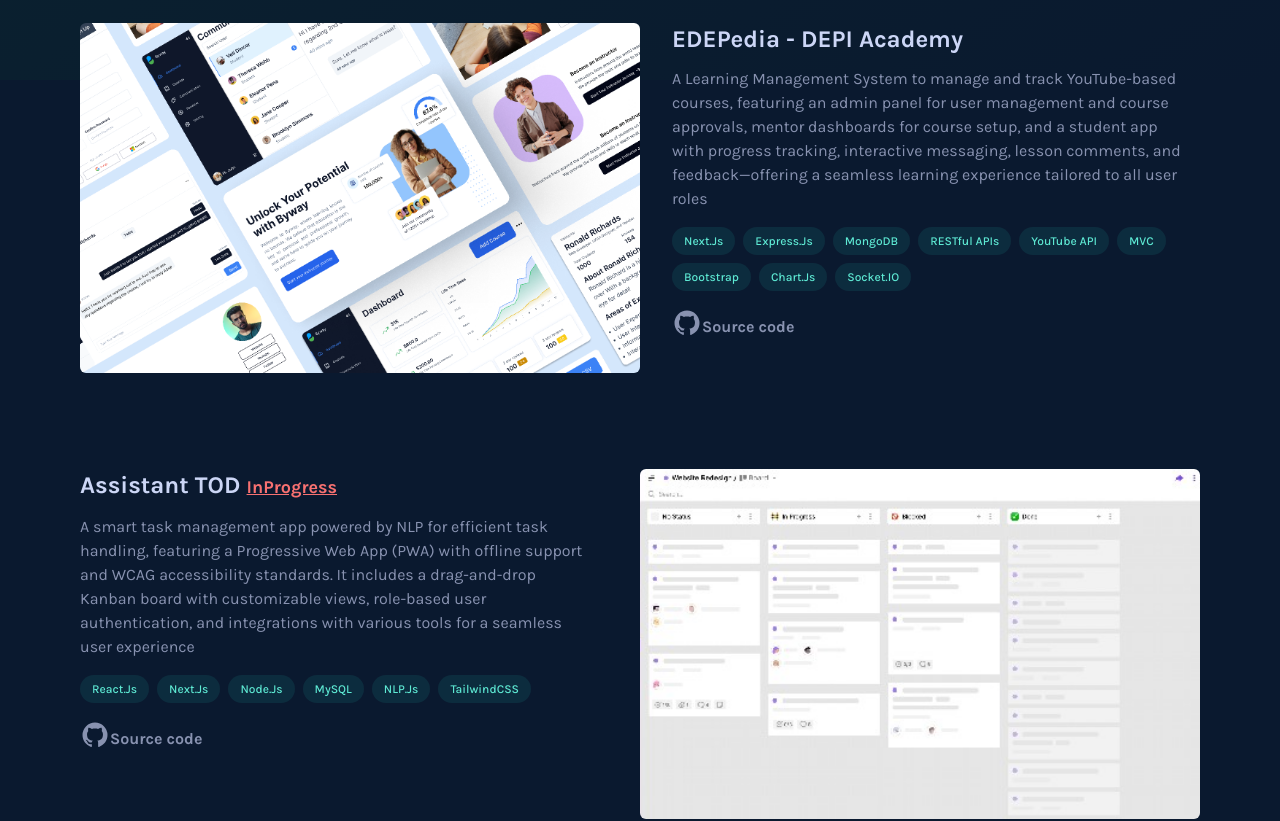
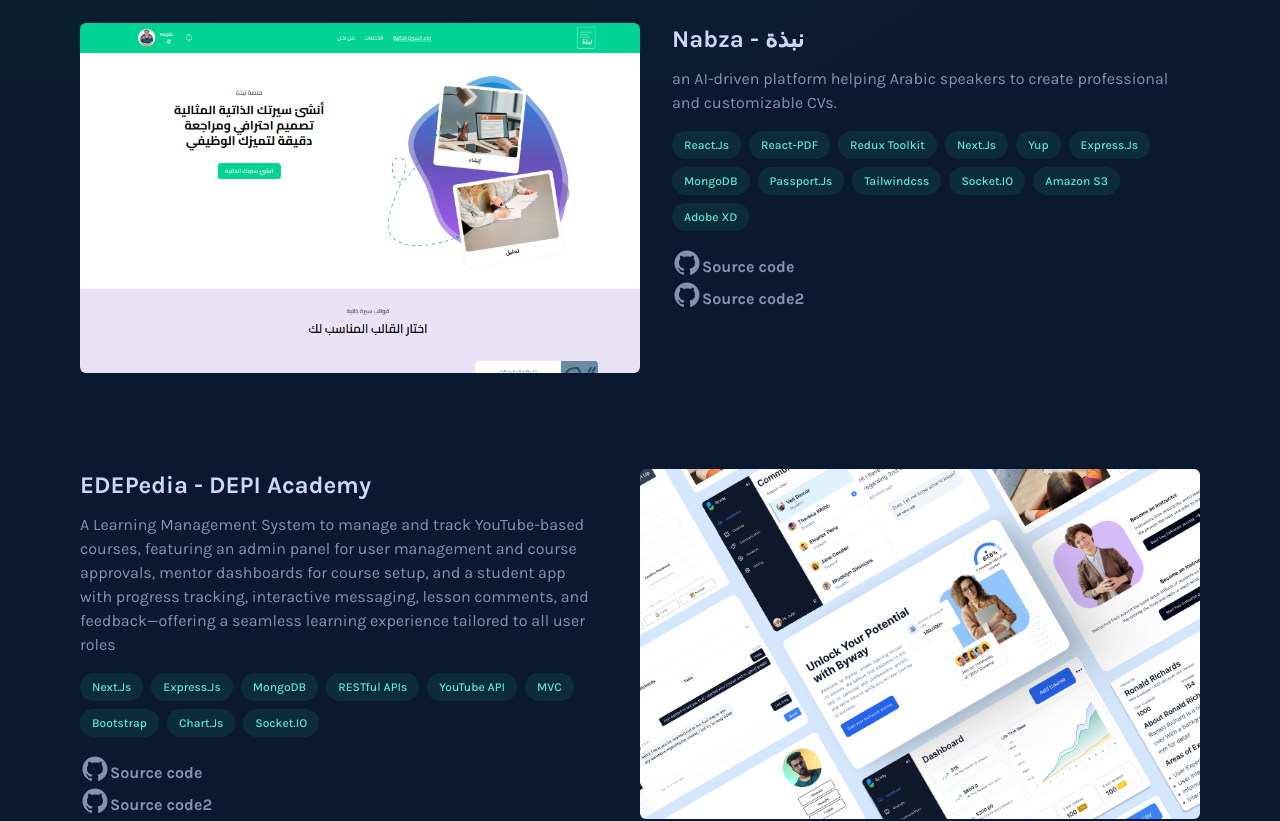
Before and after one commit to ragab0/ragab-portfolio, a Next.js app: page /work in a window 1280 px wide. Shown: the part 720-1541 px from the top of the page. Built offline with nearby package versions, Linux system fonts and the light colour scheme.

Commit message:
Updated cv href link && added nabza project

```diff
--- a/app/about/components/Sidebar.js
+++ b/app/about/components/Sidebar.js
@@ -23,7 +23,7 @@
       <h3 alt="Ragab-Resume">
         <Link
           target="_blank"
-          href="https://ragab0.github.io/Ragab-Resume/"
+          href="https://drive.google.com/file/d/1AILE8hj8UjYLoPNA_rwxsYmzgA-ARMhJ/view?usp=sharing"
           className="btn-primary w-full block text-center"
         >
           Resume
--- a/app/page.js
+++ b/app/page.js
@@ -5,7 +5,7 @@
   return (
     <div className="home-page lg:mt-32 lg:max-w-4xl xl:max-w-6xl 2xl:max-w-full mx-auto flex flex-col-reverse lg:flex-row items-center justify-between lg:gap-16">
       <div className="mt-16 lg:mt-0 text-center lg:text-start">
-        <p className="mb-4 text-[#64ffda] font-mono">Salamu Alaykum,</p>
+        <p className="mb-4 text-[#64ffda] font-mono">Salamun Alaykum,</p>
         <h1>
           I'm <span>Ragab Eid</span>
         </h1>
--- a/app/work/components/FeaturedProjects.js
+++ b/app/work/components/FeaturedProjects.js
@@ -7,7 +7,15 @@
     <section className="featured-projects">
       {projects.map(
         (
-          { name, description, coreSkills, srcImg, link, gitLink, inProgress },
+          {
+            name,
+            description,
+            coreSkills,
+            srcImg,
+            link,
+            inProgress,
+            gitLinks = [],
+          },
           i
         ) => (
           <figure
@@ -50,13 +58,17 @@
                   </li>
                 ))}
               </ul>
+              {gitLinks.map((gitLink, i) => (
                 <Link
+                  key={i}
                   href={gitLink || "#"}
                   target={gitLink ? "_blank" : "_top"}
                   className="flex items-end hover:opacity-80 font-bold "
                 >
                   <Github width={30} className="block" /> Source code
+                  {!!i && i + 1}
                 </Link>
+              ))}
             </figcaption>
           </figure>
         )
--- a/app/work/components/MoreProjects.js
+++ b/app/work/components/MoreProjects.js
@@ -21,7 +21,7 @@
     <section className="more-projects grid grid-cols-1 md:grid-cols-2 lg:grid-cols-3 gap-5">
       {projects
         .slice(0, currentCount)
-        .map(({ name, description, skills, srcImg, link, gitLink }, i) => (
+        .map(({ name, description, skills, srcImg, link, gitLinks }, i) => (
           <figure
             key={i}
             className="flex flex-col w-full gap-4 overflow-hidden rounded-md
@@ -46,13 +46,16 @@
               <div>
                 <div className="flex items-start justify-between gab-2 mb-2">
                   <h3 className="mb-0">{name}</h3>
+                  {gitLinks.map((gitLink, i) => (
                     <Link
                       href={gitLink || "#"}
                       target={gitLink ? "_blank" : "_top"}
                       className="flex items-end hover:opacity-80 font-bold "
                     >
                       <Github width={25} className="block" />
+                      {!!i && i + 1}
                     </Link>
+                  ))}
                 </div>
                 <p className="text-lightSlate">{description}</p>
               </div>
--- a/assets/data/projectsApi.js
+++ b/assets/data/projectsApi.js
@@ -1,3 +1,4 @@
+import Nabza from "@/assets/imgs/projects/Nabza/home1.png";
 import EdepediaPreview from "@/assets/imgs/projects/EDEPedia/EDEPedia-preview.png";
 import TodPreview from "@/assets/imgs/projects/TOD/TodPreview2.png";
 import Portfolio from "@/assets/imgs/projects/portfolio.png";
@@ -20,10 +21,40 @@
 export const featuredProjectsApi = [
   // P01
   {
+    name: "Nabza - نبذة",
+    srcImg: Nabza,
+    link: "https://www.ragab.shop/",
+    gitLinks: [
+      "https://github.com/ragab0/nabza-platform-api",
+      "https://github.com/ragab0/nabza-platform",
+    ],
+    description: `
+      an AI-driven platform helping Arabic speakers to create professional and customizable CVs.
+    `,
+    coreSkills: [
+      "React.js",
+      "React-PDF",
+      "Redux Toolkit",
+      "Next.js",
+      "Yup",
+      "Express.js",
+      "MongoDB",
+      "Passport.js",
+      "Tailwindcss",
+      "Socket.IO",
+      "Amazon S3",
+      "Adobe XD",
+    ],
+  },
+
+  {
     name: "EDEPedia - DEPI Academy",
     srcImg: EdepediaPreview,
     link: "https://lms-depi-final-project.vercel.app/",
-    gitLink: "https://github.com/ragab0/lms-web-based-system",
+    gitLinks: [
+      "https://github.com/ragab0/lms-web-based-system",
+      "https://github.com/ragab0/learning-management-system-api",
+    ],
     description: `
       A Learning Management System to manage and track YouTube-based courses, featuring an admin panel for user management and course approvals, mentor dashboards for course setup, and a student app with progress tracking, interactive messaging, lesson comments, and feedback—offering a seamless learning experience tailored to all user roles
     `,
@@ -40,42 +71,42 @@
     ],
   },
 
-  // P02
-  {
-    name: "Assistant TOD",
-    srcImg: TodPreview,
-    link: "https://todo-tasks-manager.vercel.app",
-    gitLink: "https://github.com/ragab0/todo-list",
-    description: `
-    A smart task management app powered by NLP for efficient task handling, featuring a Progressive Web App (PWA) with offline support and WCAG accessibility standards. It includes a drag-and-drop Kanban board with customizable views, role-based user authentication, and integrations with various tools for a seamless user experience
-    `,
-    skills: [
-      "HTML5",
-      "CSS3",
-      "JavaScript",
-      "JSON",
-      "React",
-      "Next.js",
-      "TailwindCSS",
-      "Figma",
-    ],
-    coreSkills: [
-      "React.js",
-      "Next.js",
-      "Node.js",
-      "MySQL",
-      "NLP.js",
-      "TailwindCSS",
-    ],
-    inProgress: true,
-  },
+  // // P02
+  // {
+  //   name: "Assistant TOD",
+  //   srcImg: TodPreview,
+  //   link: "https://todo-tasks-manager.vercel.app",
+  //   gitLink: "https://github.com/ragab0/todo-list",
+  //   description: `
+  //   A smart task management app powered by NLP for efficient task handling, featuring a Progressive Web App (PWA) with offline support and WCAG accessibility standards. It includes a drag-and-drop Kanban board with customizable views, role-based user authentication, and integrations with various tools for a seamless user experience
+  //   `,
+  //   skills: [
+  //     "HTML5",
+  //     "CSS3",
+  //     "JavaScript",
+  //     "JSON",
+  //     "React",
+  //     "Next.js",
+  //     "TailwindCSS",
+  //     "Figma",
+  //   ],
+  //   coreSkills: [
+  //     "React.js",
+  //     "Next.js",
+  //     "Node.js",
+  //     "MySQL",
+  //     "NLP.js",
+  //     "TailwindCSS",
+  //   ],
+  //   inProgress: true,
+  // },
 
   // P03
   {
     name: "GPT-3",
     srcImg: GPT3,
     link: "https://ragab-gpt-3.vercel.app/",
-    gitLink: "https://github.com/ragab0/GPT-3",
+    gitLinks: ["https://github.com/ragab0/GPT-3"],
     description: `Responsive landing page built with React, Next.js, and TailwindCSS, transforming a Figma design into a fully functional webpage. Features include AOS scroll animations, cross-browser compatibility, and a user-friendly interface for an engaging and seamless experience`,
     skills: [
       "HTML5",
@@ -104,7 +135,7 @@
     name: "HooBank",
     srcImg: HooBank,
     link: "https://ragab-hoo-bank.vercel.app/",
-    gitLink: "https://github.com/ragab0/Hoo-Bank",
+    gitLinks: ["https://github.com/ragab0/Hoo-Bank"],
     description: `
       Modern, responsive landing page with Figma design transformation, and cross-browser compatibility
     `,
@@ -114,7 +145,7 @@
     name: "Comphy-Sloth-Store",
     srcImg: store,
     link: "https://comphy-store.vercel.app/",
-    gitLink: "https://github.com/ragab0/comfy_store",
+    gitLinks: ["https://github.com/ragab0/comfy_store"],
     description: `
     E-Commerce platform
     integrated with internal Express.js API and a file-based database,
@@ -126,7 +157,7 @@
     name: "Ramy-Fitness-App",
     srcImg: Fitness,
     link: "https://ramy-fitness.vercel.app",
-    gitLink: "https://github.com/ragab0/Ramy-Fitness",
+    gitLinks: ["https://github.com/ragab0/Ramy-Fitness"],
     description: `عااااش يا بطـــل…`,
     skills: ["Next.js", "Rapid-API", "Figma", "TailwindCSS"],
   },
@@ -135,7 +166,7 @@
     name: "Noxe-Movies-App",
     srcImg: NoxeImage,
     link: "https://noxe-movies-app.vercel.app",
-    gitLink: "https://github.com/ragab0/noxe-movies-app",
+    gitLinks: ["https://github.com/ragab0/noxe-movies-app"],
     description: `Movie app integrated with TMDP API`,
     skills: [
       "React",
@@ -150,7 +181,7 @@
     name: "Le-Resturant",
     srcImg: LeResturant,
     link: "https://ragab-resturant.onrender.com",
-    gitLink: "https://github.com/ragab0/React_Resturant",
+    gitLinks: ["https://github.com/ragab0/React_Resturant"],
     description: `Transformed Figma design into responsive webpage`,
     skills: ["React", "Figma", "TailwindCSS"],
   },
@@ -159,7 +190,7 @@
     name: "friend-simon",
     srcImg: SimonImage,
     link: "https://ragab0.github.io/friend-simon/",
-    gitLink: "https://github.com/ragab0/friend-simon",
+    gitLinks: ["https://github.com/ragab0/friend-simon"],
     description: `Simple portfolio for my friend - Become a Friend and Build Your Portfolio :D`,
     skills: ["HTML5", "CSS3", "Bootstrap-grid-system", "CSS-Columns"],
   },
@@ -168,7 +199,7 @@
     name: "Elzero_02",
     srcImg: Kasper,
     link: "https://ragab0.github.io/Kasper",
-    gitLink: "https://github.com/ragab0/Kasper",
+    gitLinks: ["https://github.com/ragab0/Kasper"],
     skills: ["HTML5", "CSS3"],
   },
 
@@ -176,7 +207,7 @@
     name: "resto-restaurant",
     srcImg: Resto,
     link: "https://ragab0.github.io/resto-restaurant",
-    gitLink: "https://github.com/ragab0/resto-restaurant",
+    gitLinks: ["https://github.com/ragab0/resto-restaurant"],
     skills: ["HTML5", "CSS3", "Fontawesome", "Googlefonts"],
   },
 
@@ -184,7 +215,7 @@
     name: "Elzero_01",
     srcImg: Leon,
     link: "https://ragab0.github.io/Leon/",
-    gitLink: "https://github.com/ragab0/Leon",
+    gitLinks: ["https://github.com/ragab0/Leon"],
     skills: ["HTML5", "CSS3"],
   },
 
@@ -192,7 +223,7 @@
     name: "Travel-Reservation",
     srcImg: TravelReservation,
     link: "https://ragab0.github.io/travel-reservation",
-    gitLink: "https://github.com/ragab0/travel-reservation",
+    gitLinks: ["https://github.com/ragab0/travel-reservation"],
     skills: ["HTML", "CSS", "CSS-Float-Layout"],
   },
 
@@ -200,14 +231,14 @@
     name: "My-Old-CV",
     srcImg: Resume,
     link: "https://ragab0.github.io/Ragab-Resume/",
-    gitLink: "https://github.com/ragab0/Ragab-Resume",
+    gitLinks: ["https://github.com/ragab0/Ragab-Resume"],
     skills: ["HTML5", "CSS3", "TailwindCSS", "SEO"],
   },
   {
     name: "Small-React-Apps",
     srcImg: FirstReactApps,
     link: "https://step-two.onrender.com",
-    gitLink: "https://github.com/ragab0/first-react-apps",
+    gitLinks: ["https://github.com/ragab0/first-react-apps"],
     skills: ["React..."],
     description:
       "My first apps built in react at the at the beginning of the trip. I learned about how to use React but how to think in React",
```
Also changed, not shown: assets/imgs/projects/Nabza/home1.png (added). Lines whose indentation alone changed are shown as unchanged.
